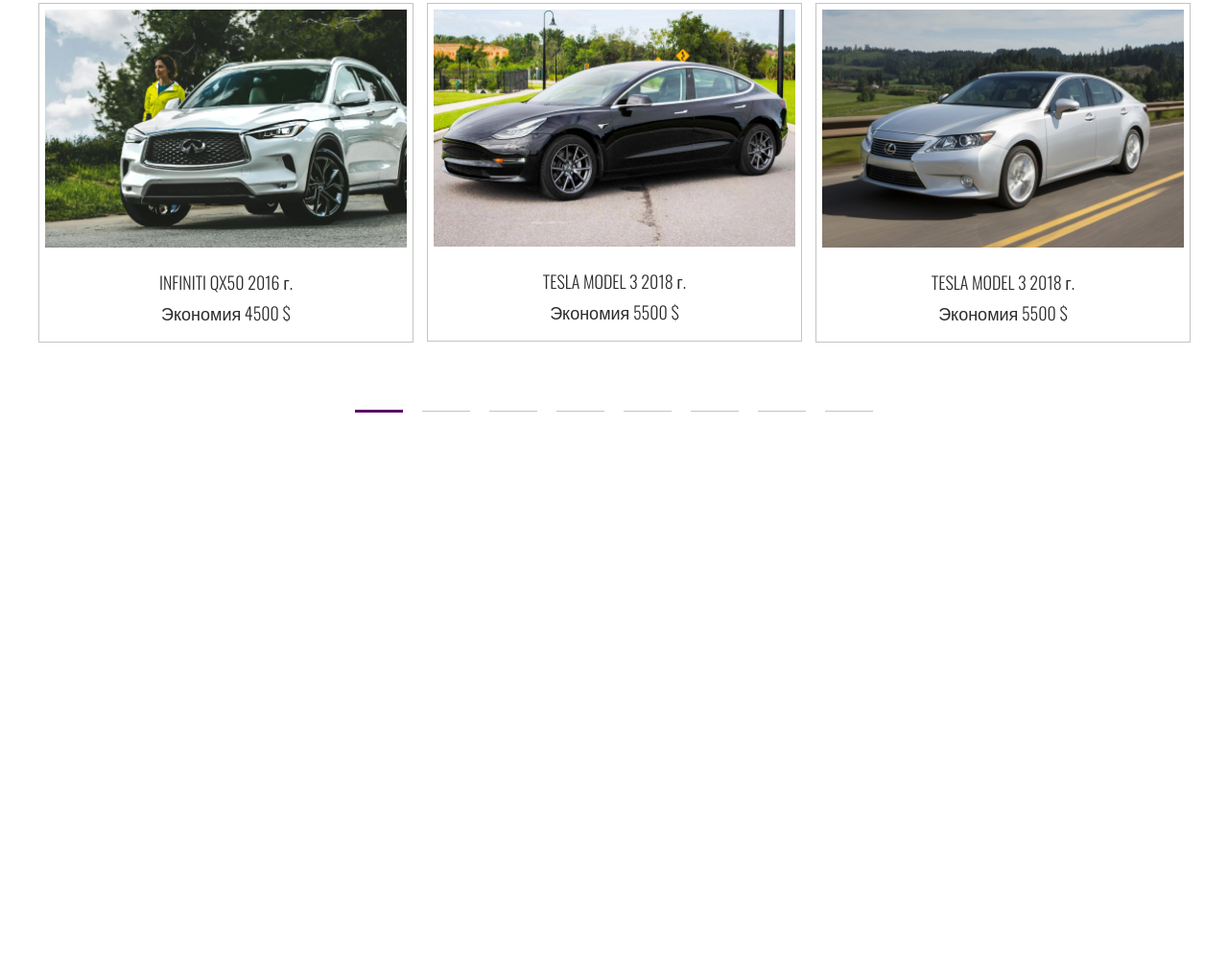
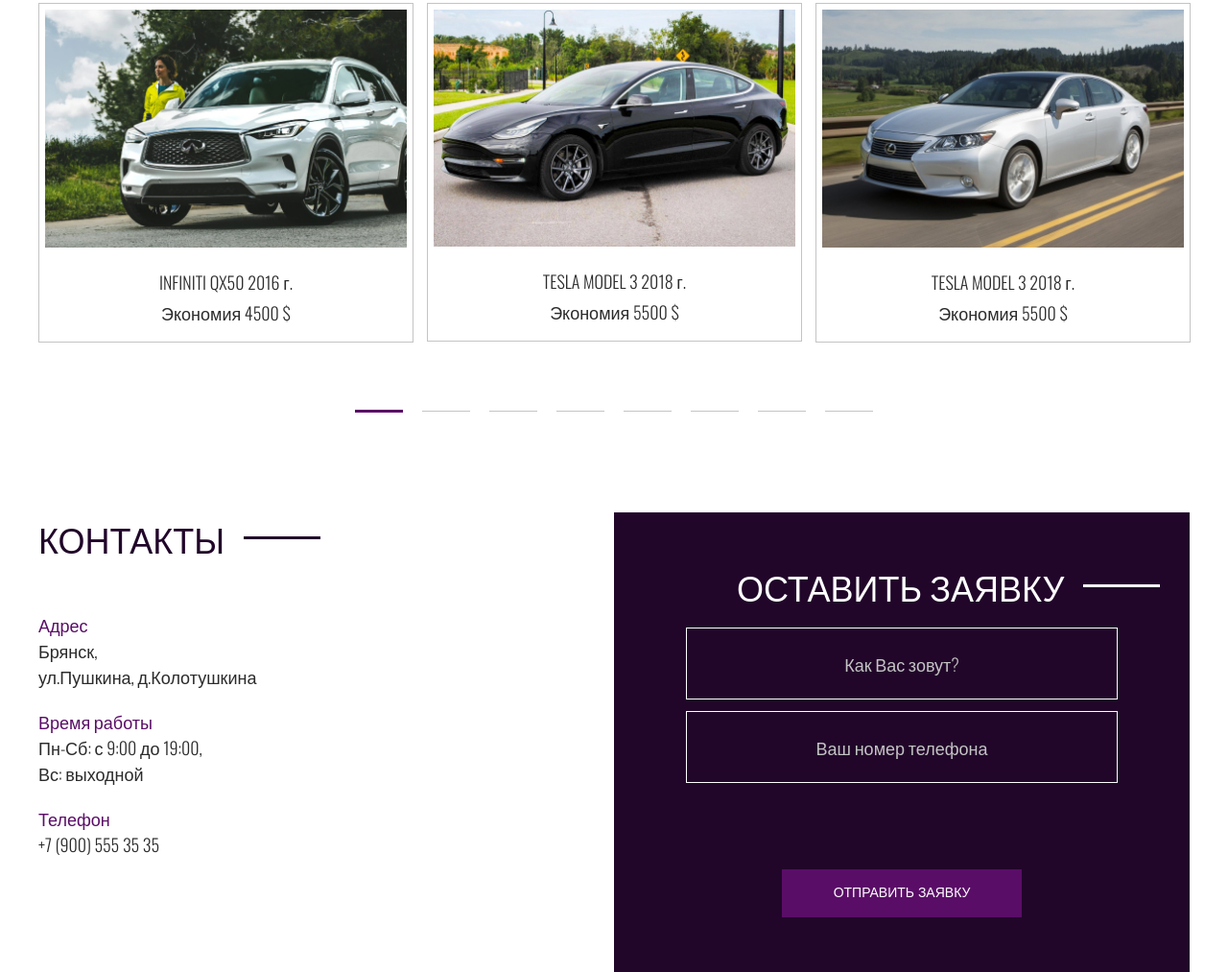
Before and after one commit to Saitama182/car, a plain HTML site: page index.html in a window 1280 px wide. Shown: the part 2888-3901 px from the top of the page at 96% size. Before the commit the page ends 3422 px from the top, so only its background shows below. Drawn offline with nearby package versions, Linux system fonts and the light colour scheme.

Commit message:
Contacts

```diff
--- a/css/style.css
+++ b/css/style.css
@@ -348,3 +348,76 @@ display: inline-block;
 
 
 /* Carusel style end */
+
+
+/* Contacts style start  */
+
+.contacts_inner {
+    display: flex;
+    justify-content: space-between;
+
+}
+
+.contacts_list {
+    list-style: none;
+}
+
+.contacts_item {
+    margin-top: 20px;
+}
+
+.contacts_item-title {
+    color: #5A0D67;
+}
+
+.contacts_form {
+    background-color: #21062A;
+    padding: 50px 75px 57px;
+    text-align: center;
+}
+
+.contacts_title {
+    color: white;
+    margin-bottom: 16px;
+    margin-left: 53px;
+    text-align: left;
+}
+
+.contacts_title::after {
+    background-color: white;
+}
+
+.contacts_input {
+    background-color: transparent;
+    width: 450px;
+    height: 75px;
+    color: white;
+    border: 1px solid white;
+    margin-bottom: 12px;
+    display: block;
+    font-size: 24px;
+    padding: 0 15px;
+    text-align: center;
+}
+
+.contacts_input::placeholder {
+    text-align: center;
+    font-size: 18px;
+    line-height: 27px;
+    font-weight: 300;
+    color: #C4C4C4;
+    font-family: 'Oswald', sans-serif;
+}
+
+.contacts_btn {
+    border: none;
+    color: white;
+    margin-top: 78px;
+    cursor: pointer;
+}
+
+
+
+
+
+/* Contacts style end */
--- a/index.html
+++ b/index.html
@@ -245,6 +245,48 @@
       </div>
     </section>
     <!-- Carusel end -->
+    <!-- Contacts start -->
+    <div class="contacts">
+      <div class="container">
+        <div class="contacts_inner">
+          <div class="contacts_info">
+            <h2 class="title">КОНТАКТЫ</h2>
+            <ul class="contacts_list">
+              <li class="contacts_item">
+                <p class="contacts_item-title">Адрес</p>
+                <p class="contacts_item-text">
+                  Брянск,<br>
+                  ул.Пушкина, д.Колотушкина
+                </p>
+
+              </li>
+              <li class="contacts_item">
+                <p class="contacts_item-title">Время работы
+                  </p>
+                <p class="contacts_item-text">Пн-Сб: с 9:00 до 19:00,<br>
+                  Вс: выходной</p>
+
+              </li>
+              <li class="contacts_item">
+                <p class="contacts_item-title">Телефон
+                  </p>
+                <p class="contacts_item-text">+7 (900) 555 35 35</p>
+
+              </li>
+            </ul>
+          </div>
+          <form action="" class="contacts_form">
+            <h2 class="title contacts_title">Оставить заявку</h2>
+            <input type="text" class="contacts_input" placeholder="Как Вас зовут?">
+            <input type="text" class="contacts_input" placeholder="Ваш номер телефона">
+            <button class="contacts_btn button" type="submit">Отправить заявку</button>
+          </form>
+        </div>
+      </div>
+    </div>
+
+    <!-- Contacts end -->
+
     <script src="https://ajax.googleapis.com/ajax/libs/jquery/3.4.1/jquery.min.js"></script>
     <script src="./js/slick.min.js"></script>
     <script src="./js/jquery.fancybox.min.js"></script>
```
